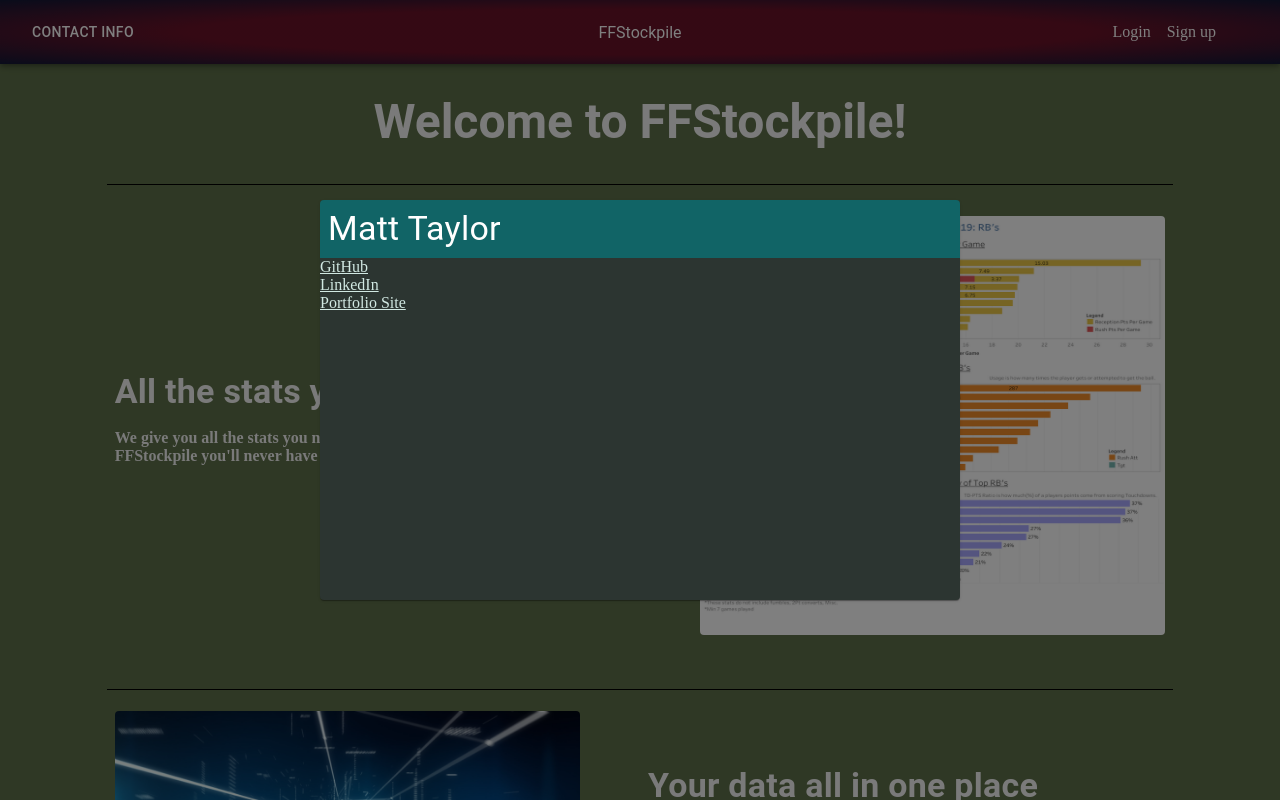
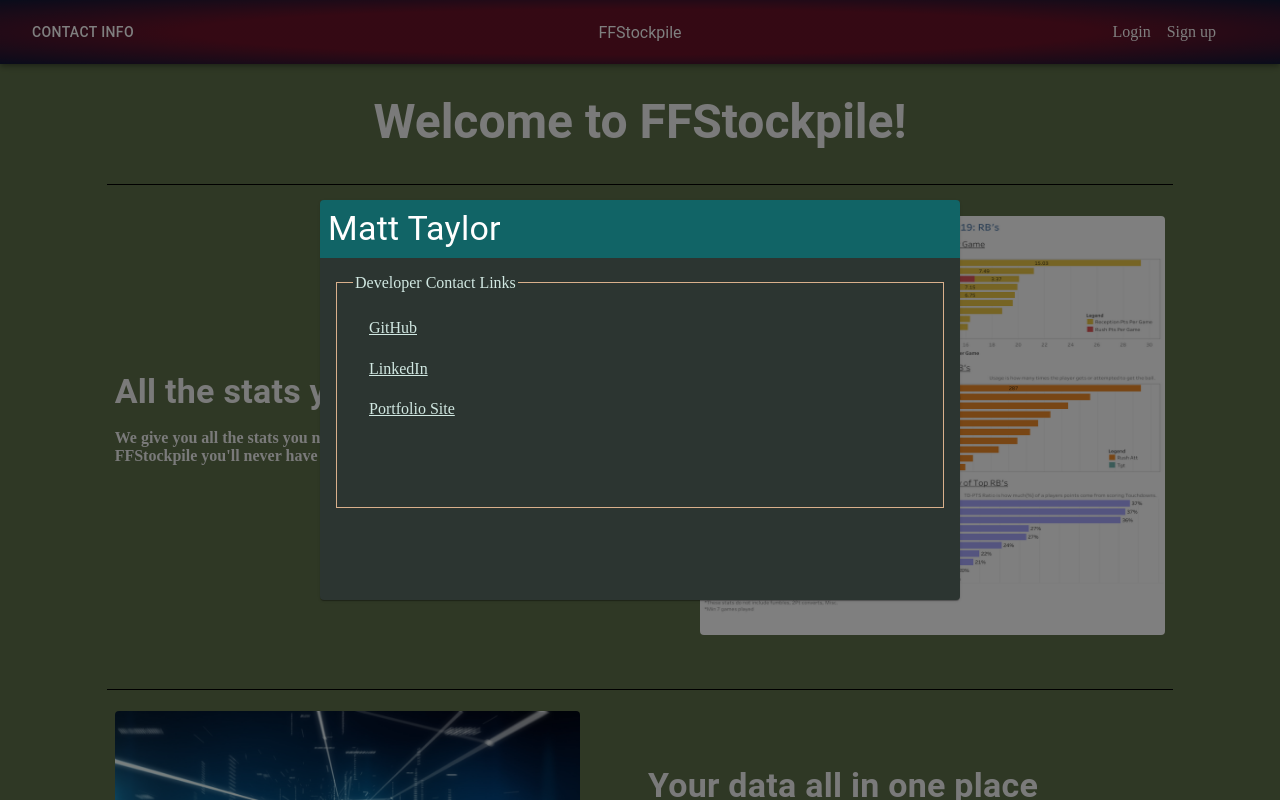
Before and after one commit to MatthewTaylor9758/Fantasy-Football-Capstone, a React (Create React App) app in the folder flask_react_starter/client/: page / in a window 1280 px wide. Both pictures are taken after a click on the button "CONTACT INFO". Shown: the top 800 px of the page. Built offline with nearby package versions, Linux system fonts and the light colour scheme.

Commit message:
finish basic modal

```diff
--- a/flask_react_starter/client/src/components/NavBar.js
+++ b/flask_react_starter/client/src/components/NavBar.js
@@ -60,7 +60,9 @@
       display: 'flex',
       flexDirection: 'column',
       width: '50%',
+      minWidth: 'fit-content',
       height: '50%',
+      minHeight: 'fit-content',
       transform: 'translate(50%, 50%)',
       background: '#2c3531',
       color: 'black',
@@ -84,8 +86,31 @@
       border: 'none'
     },
     contactLinks: {
+      color: '#d1e8e2',
+      margin: '.7em 0'
+    },
+    developerLinks: {
+      display: 'flex',
+      flexDirection: 'column',
+      border: '1px solid #d9b08c',
+      margin: '1em',
+      padding: '1em',
+      height: '50%'
+
+    },
+    fieldTitle: {
       color: '#d1e8e2'
-    }
+    },
+    githubLink: {
+      margin: '.7em 1em'
+    },
+    linkedinLink: {
+      margin: '.7em 1em'
+    },
+    portfolioLink: {
+      margin: '.7em 1em'
+
+    },
   })
 
   const classes = useStyles();
@@ -136,6 +161,8 @@
           <div className={classes.modalTitle}>
             <Typography variant='h4'>Matt Taylor</Typography>
           </div>
+          <fieldset className={classes.developerLinks}>
+            <legend className={classes.fieldTitle}>Developer Contact Links</legend>
             <div className={classes.githubLink}>
               <a href='https://github.com/MatthewTaylor9758' className={classes.contactLinks} target='_blank'>GitHub</a>
             </div>
@@ -145,6 +172,7 @@
             <div className={classes.portfolioLink}>
               <a href='https://matthewtaylor9758.github.io/' className={classes.contactLinks} target='_blank'>Portfolio Site</a>
             </div>
+          </fieldset>
         </Card>
       </Modal>
     </>
```
Lines whose indentation alone changed are shown as unchanged.
